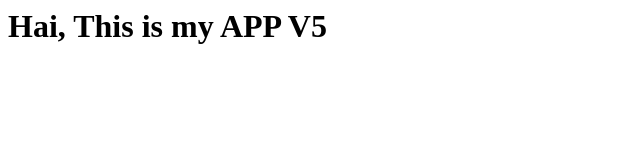
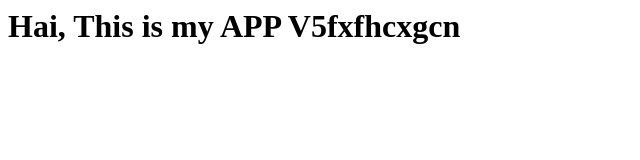
Before and after one commit to vinayakentc/sample, a plain HTML site: page index.html in a window 1280 px wide. Shown: the whole page, without its empty margins (0-640 px from the left). Drawn offline with Linux system fonts and the light colour scheme.

Commit message:
Update index.html

```diff
--- a/index.html
+++ b/index.html
@@ -1,5 +1,5 @@
 <html>
 <body>
-  <h1> Hai, This is my APP V5</h1>
+  <h1> Hai, This is my APP V5fxfhcxgcn</h1>
  </body>
  </html>
```
